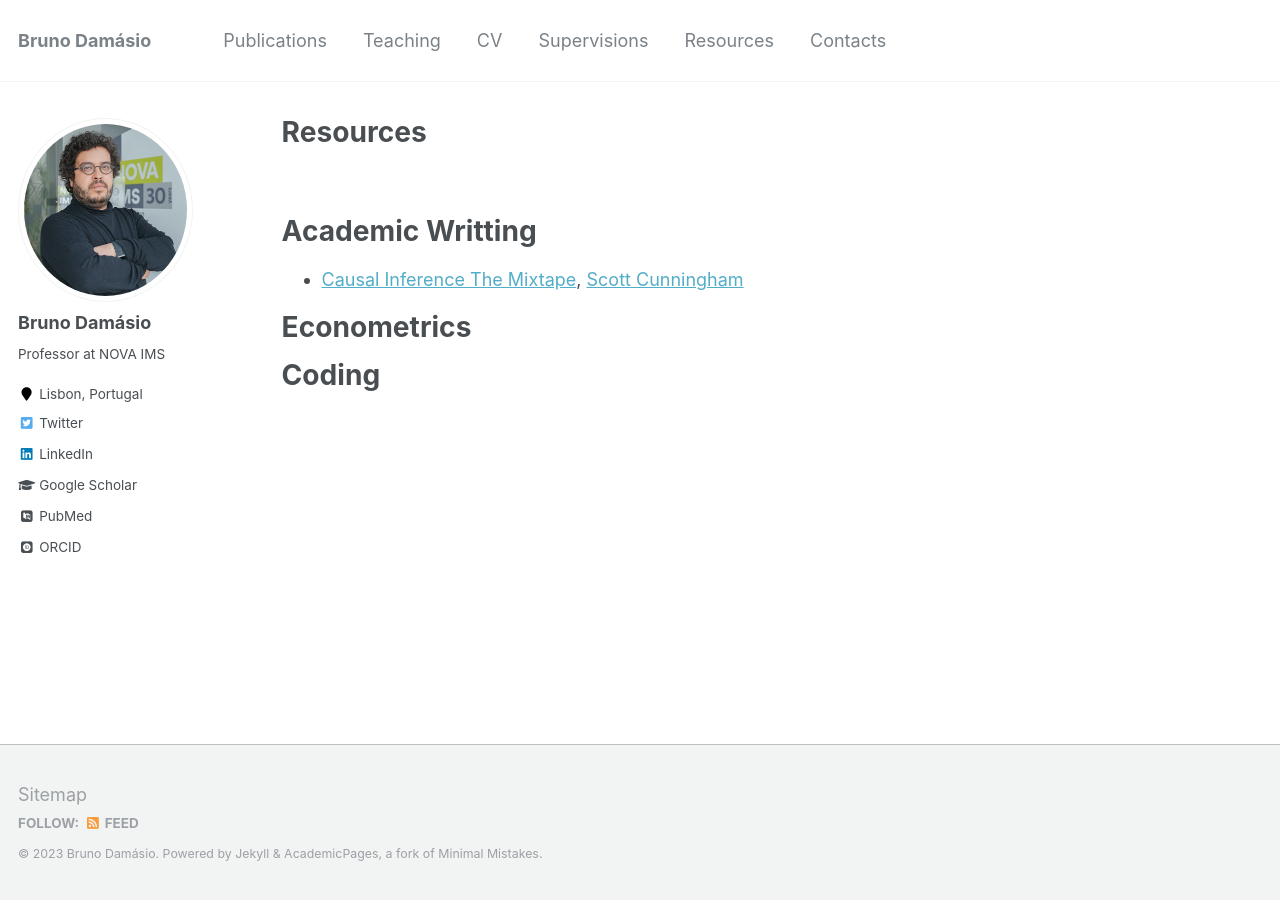
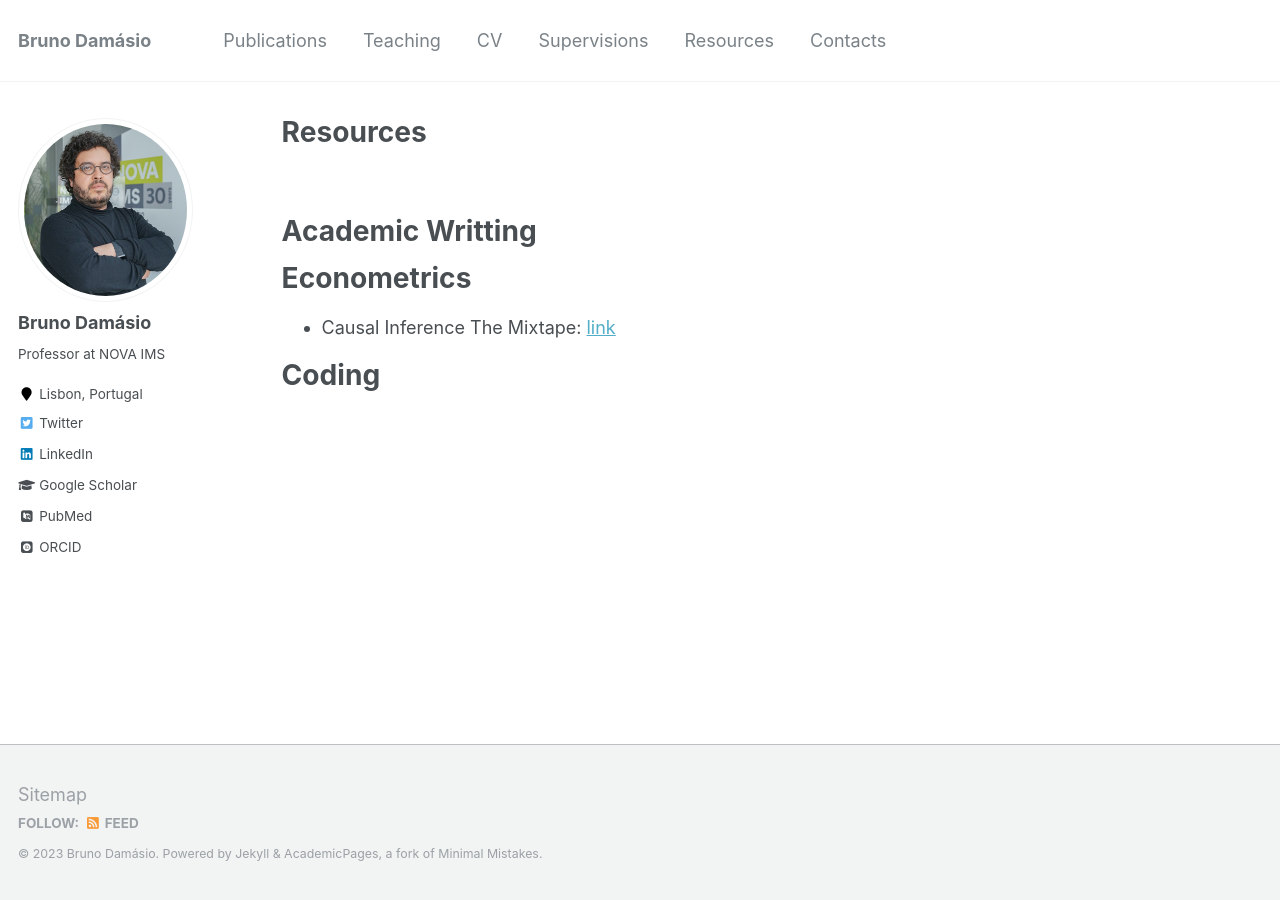
Before and after one commit to damasiob/damasiob.github.io, a Jekyll site: the page built from _pages/resources.md, in a window 1280 px wide. Built offline with Jekyll 4.4.1, drawn with Linux system fonts in a browser that asks for light colours; some web fonts are replaced.

Commit message:
Update resources.md

```diff
--- a/_pages/resources.md
+++ b/_pages/resources.md
@@ -13,10 +13,12 @@ redirect_from:
 
 Academic Writting
 ======
-  * [Causal Inference The Mixtape](https://mixtape.scunning.com/), [Scott Cunningham](https://scholar.google.com/citations?user=KIVWQO8AAAAJ&hl=en&oi=sra)
+
 
 Econometrics
 ======
+ * Causal Inference The Mixtape: [link](https://mixtape.scunning.com/)
+
 
 Coding
 ======
```
